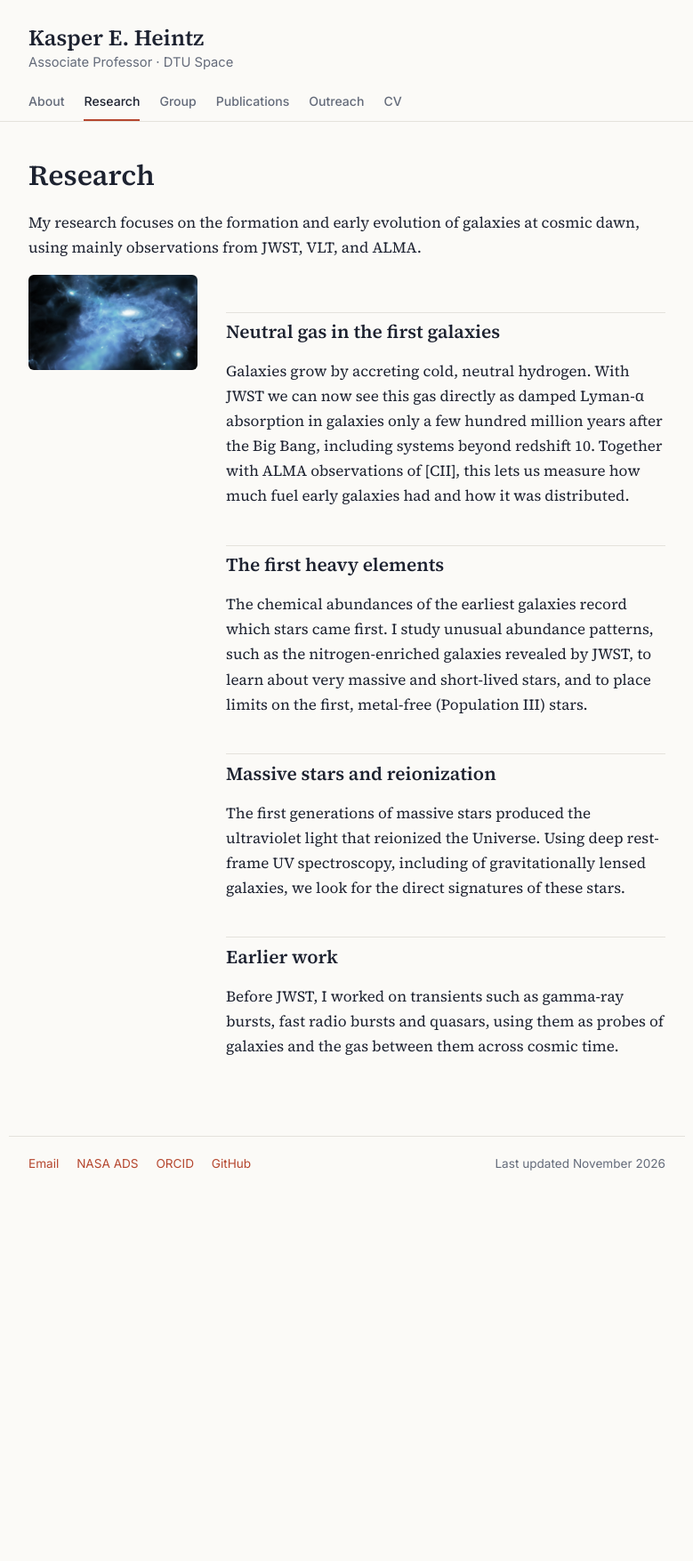
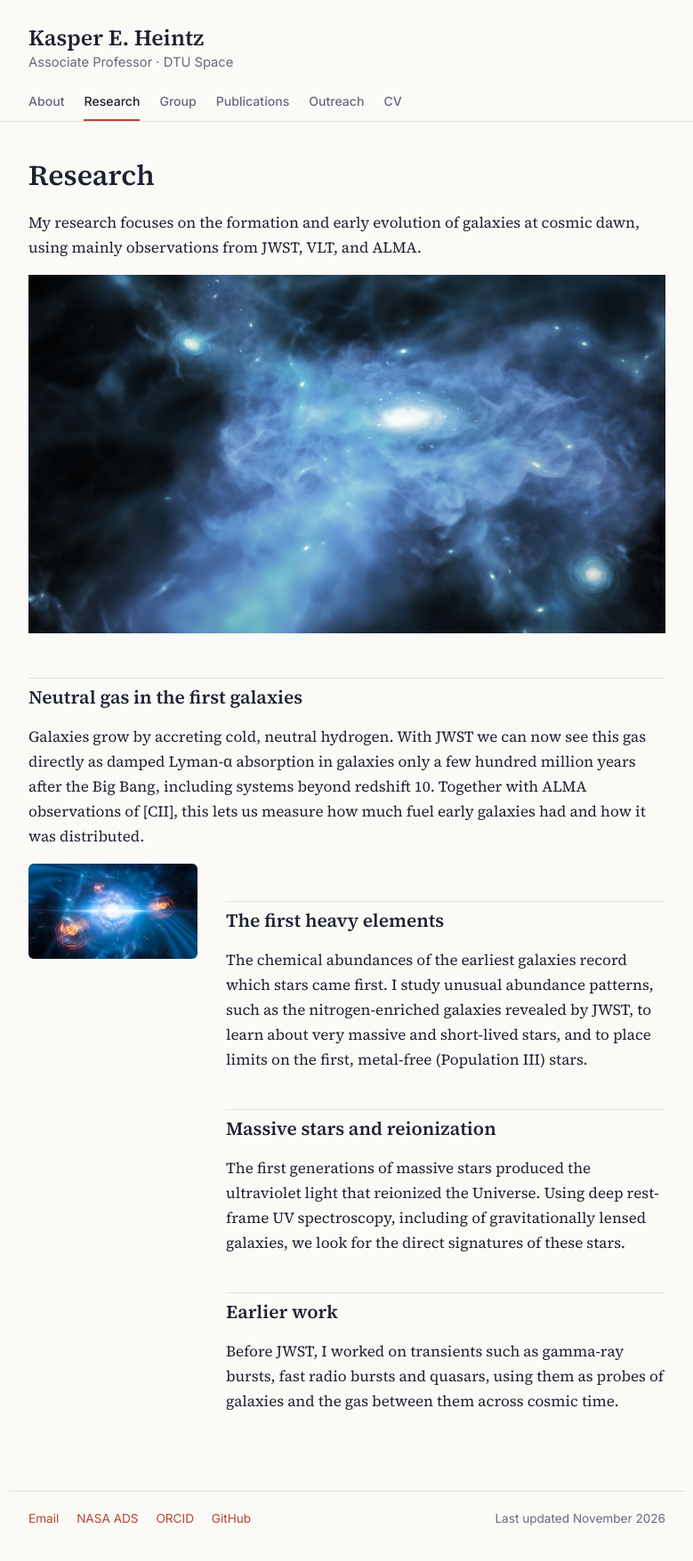
Before and after one commit to kasperheintz/kasperheintz.github.io, a Jekyll site: the page built from research.md, in a window 1280 px wide. Shown: the whole page at 89% size, without its empty margins (250-1029 px from the left). Built offline with Jekyll 4.4.1, drawn with Linux system fonts in a browser that asks for light colours; before the commit the page ends 1356 px from its top, so only the background shows below that.

```diff
--- a/research.md
+++ b/research.md
@@ -4,13 +4,15 @@ title: Research
 
 My research focuses on the formation and early evolution of galaxies at cosmic dawn, using mainly observations from JWST, VLT, and ALMA.
 
-<div class="intro" markdown="1">
 <img src="/images/2024-114-Draft_04.jpg" alt="Galaxy assembly">
-<div markdown="1">
 
 ## Neutral gas in the first galaxies
 
 Galaxies grow by accreting cold, neutral hydrogen. With JWST we can now see this gas directly as damped Lyman-α absorption in galaxies only a few hundred million years after the Big Bang, including systems beyond redshift 10. Together with ALMA observations of [CII], this lets us measure how much fuel early galaxies had and how it was distributed.
+
+<div class="intro" markdown="1">
+<img src="/images/eso1_1280p.jpg" alt="Metal enrichment">
+<div markdown="1">
 
 ## The first heavy elements
 
```
